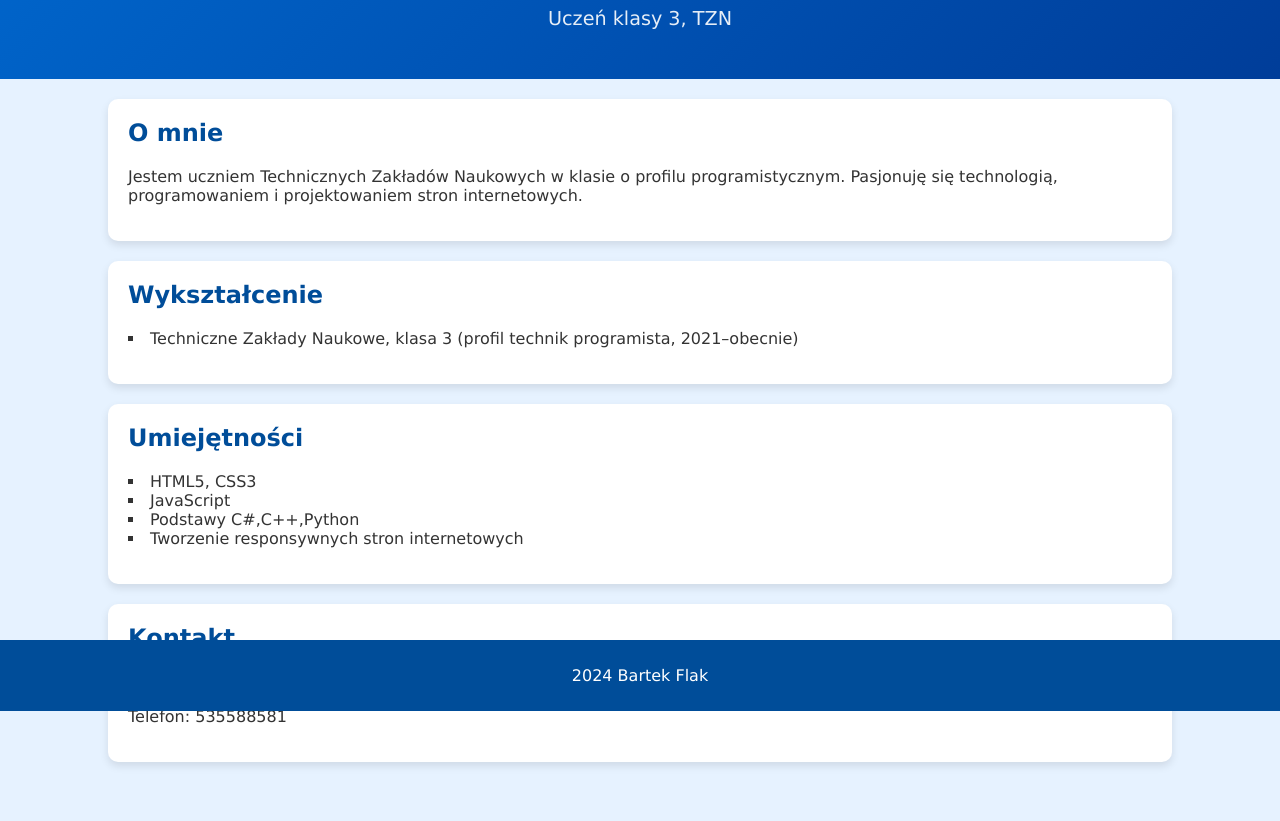
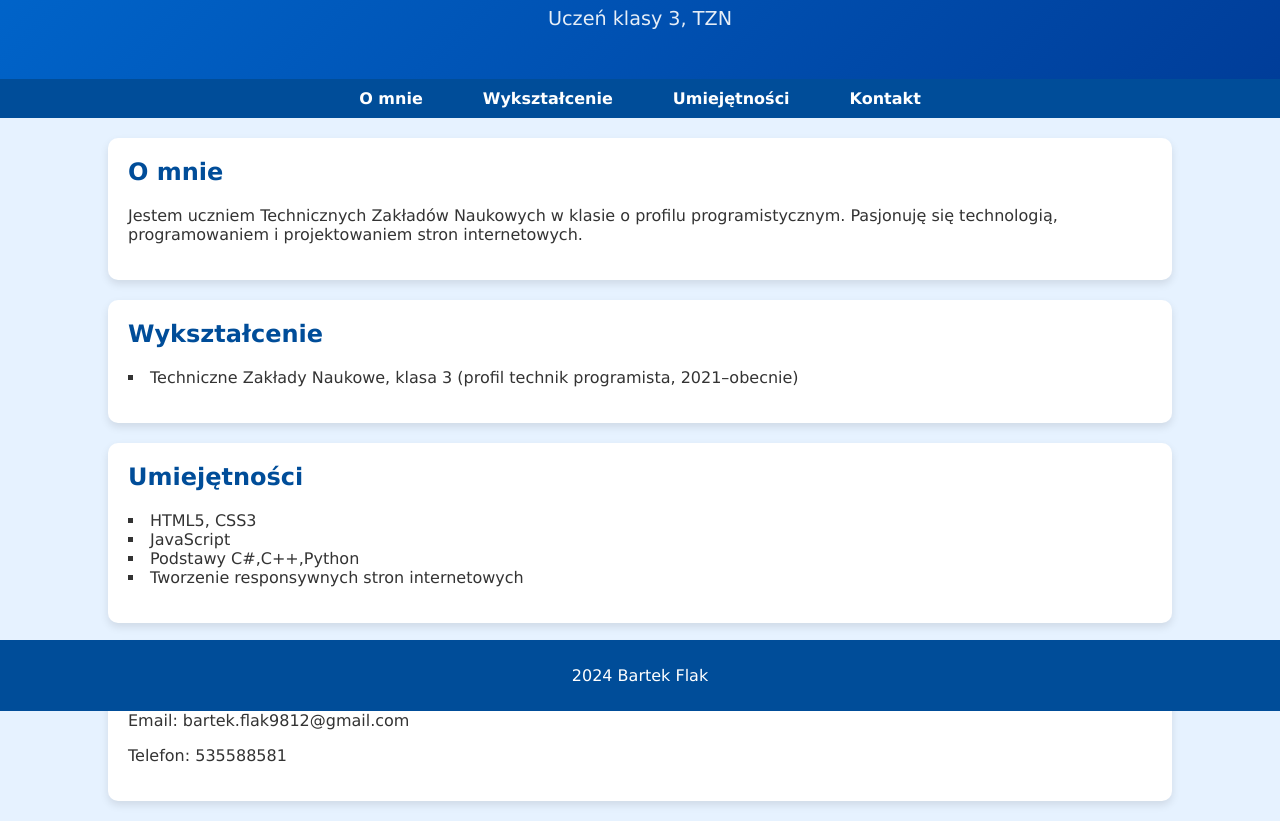
Before and after one commit to flakuu/Bartek-Flak-CV, a plain HTML site: page index.html in a window 1280 px wide. Shown: the part 89-910 px from the top of the page. Before the commit the page ends 871 px from the top, so only its background shows below. Drawn offline with Linux system fonts and the light colour scheme.

Commit message:
menu bug fix

```diff
--- a/index.html
+++ b/index.html
@@ -33,6 +33,15 @@
         <p>Uczeń klasy 3, TZN</p>
       </div>
     </header>
+
+    <nav>
+      <ul>
+        <li><a href="#omnie">O mnie</a></li>
+        <li><a href="#wyksztalcenie">Wykształcenie</a></li>
+        <li><a href="#umiejetnosci">Umiejętności</a></li>
+        <li><a href="#kontakt">Kontakt</a></li>
+      </ul>
+    </nav>
 
     <section id="omnie" class="blok">
       <h2>O mnie</h2>
--- a/style.css
+++ b/style.css
@@ -35,6 +35,7 @@ nav ul {
   padding: 0;
   display: flex;
   justify-content: center;
+  flex-wrap: wrap;
 }
 
 nav ul li {
```
